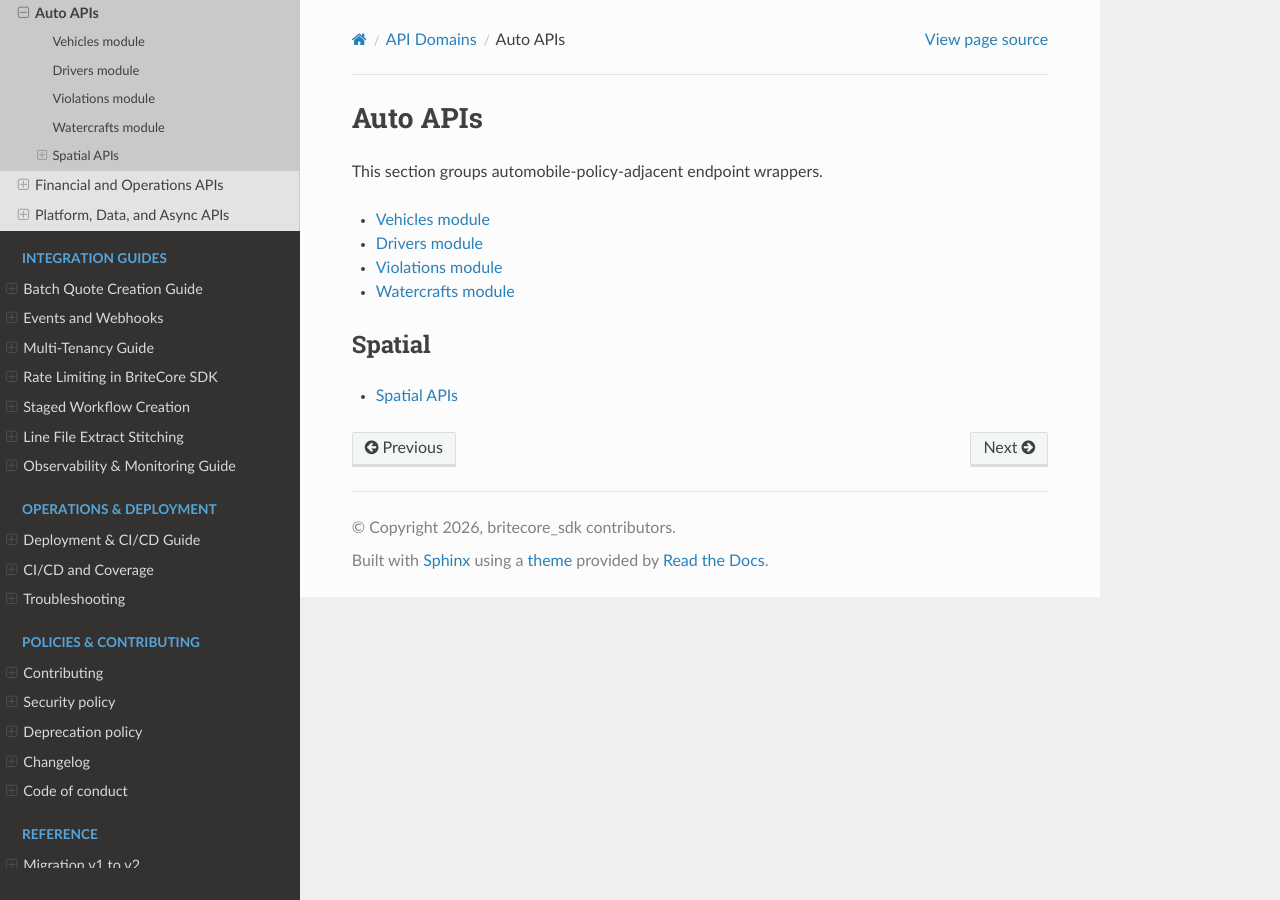
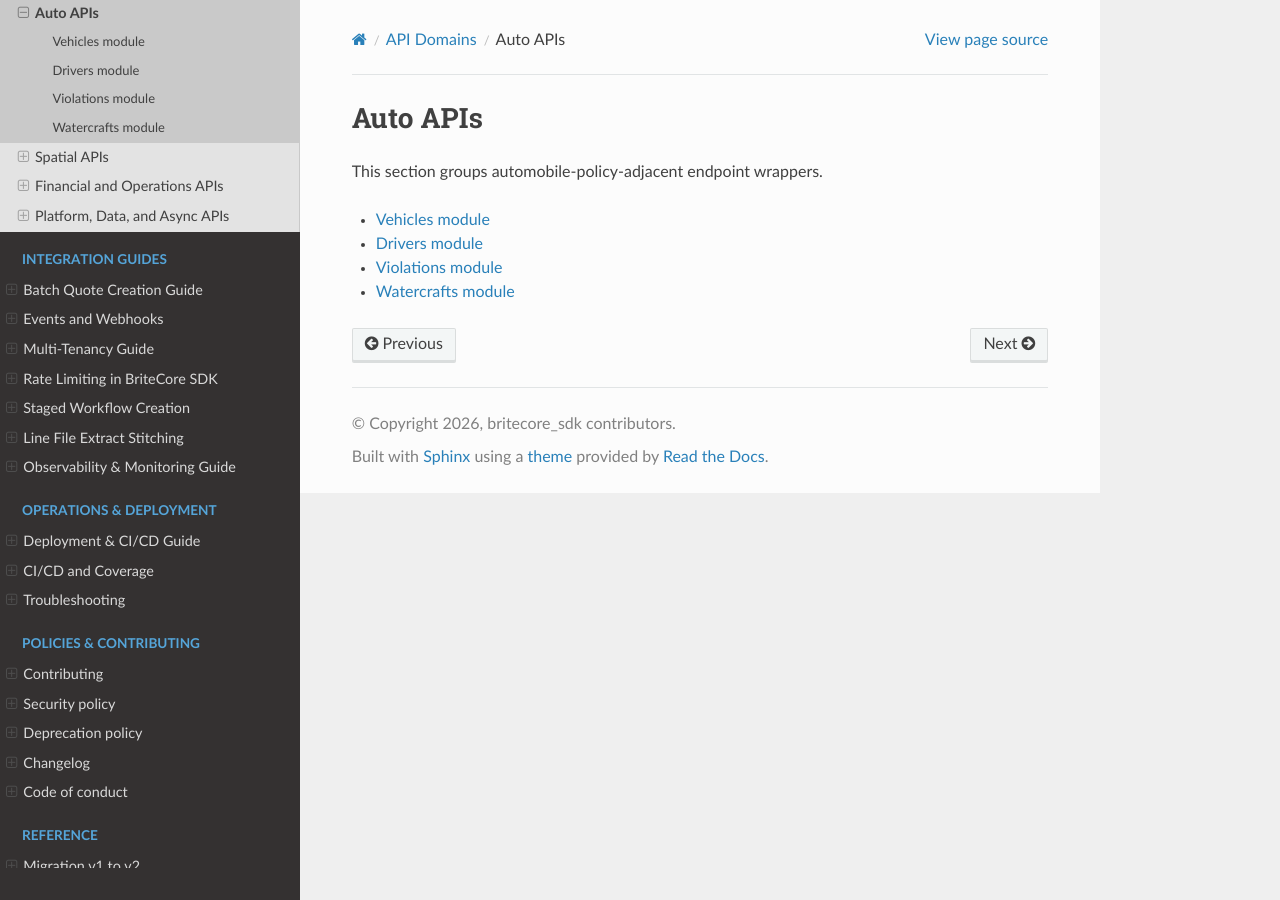
Before and after one commit to sshimek42/britecore_sdk, a Sphinx documentation site: the page built from docs/api_reference_auto.rst, in a window 1280 px wide. Built offline with Sphinx 7.4.7 and the Read the Docs theme 3.1.0, drawn with Linux system fonts in a browser that asks for light colours.

Commit message:
docs: finalize api domain navigation and auto reference updates

```diff
--- a/docs/api_domains.rst
+++ b/docs/api_domains.rst
@@ -10,5 +10,6 @@ Browse endpoint wrappers grouped by business area.
    Quotes and Policies APIs <api_reference_quotes_policies>
    Claims and Contacts APIs <api_reference_claims_contacts>
    Auto APIs <api_reference_auto>
+   Spatial APIs <api_reference_assets>
    Financial and Operations APIs <api_reference_financial_operations>
    Platform, Data, and Async APIs <api_reference_platform_async>
--- a/docs/api_reference_auto.rst
+++ b/docs/api_reference_auto.rst
@@ -11,12 +11,3 @@ This section groups automobile-policy-adjacent endpoint wrappers.
    Drivers module <api_reference_assets_module_drivers>
    Violations module <api_reference_assets_module_violations>
    Watercrafts module <api_reference_assets_module_watercrafts>
-
-Spatial
--------
-
-.. toctree::
-   :maxdepth: 1
-   :titlesonly:
-
-   Spatial APIs <api_reference_assets>
```
